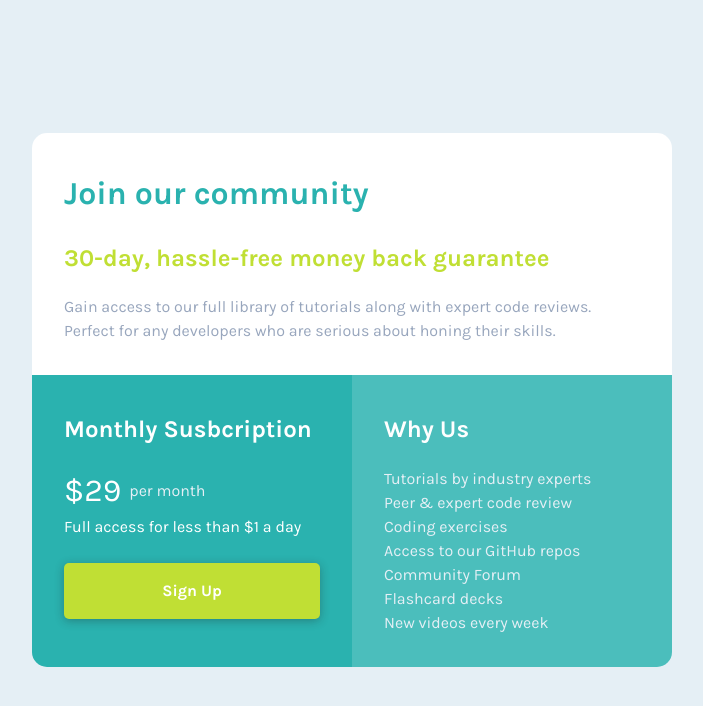
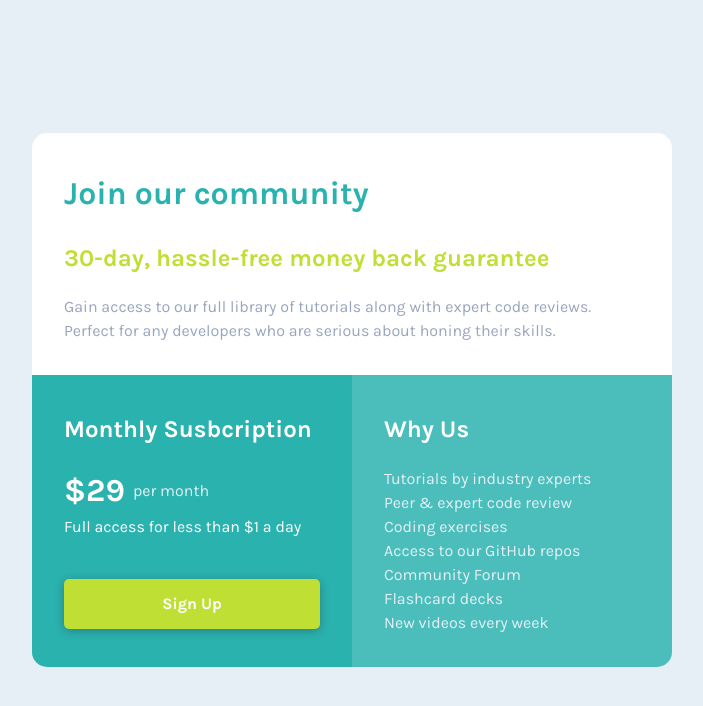
Before and after one commit to marek4882/Frontend-Mentor, a plain HTML site: page Single price grid component/index.html in a window 1280 px wide. Shown: the whole page, without its empty margins (288-991 px from the left). Drawn offline with Linux system fonts and the light colour scheme.

Commit message:
small changes in subscription section

```diff
--- a/Single price grid component/css/style.css
+++ b/Single price grid component/css/style.css
@@ -56,18 +56,18 @@ h2 {
   color: hsl(204, 43%, 93%);
 }
 .subscription-description {
-  margin: 0 0 1.5rem;
+  margin: 0 0 2.5rem;
 }
 .price-amount {
   color: white;
-  font-weight: 400;
+  font-weight: 700;
   font-size: 2rem;
 }
 .signup-btn {
   display: block;
   cursor: pointer;
   margin: 1rem 0;
-  padding: 1rem;
+  padding: 0.8rem;
   text-align: center;
   text-decoration: none;
   font-weight: 700;
@@ -80,6 +80,7 @@ h2 {
 .benefits-section {
   background-color: hsl(179, 47%, 52%);
 }
+
 .education-list {
   padding: 0;
   color: hsl(204, 43%, 93%);
```
